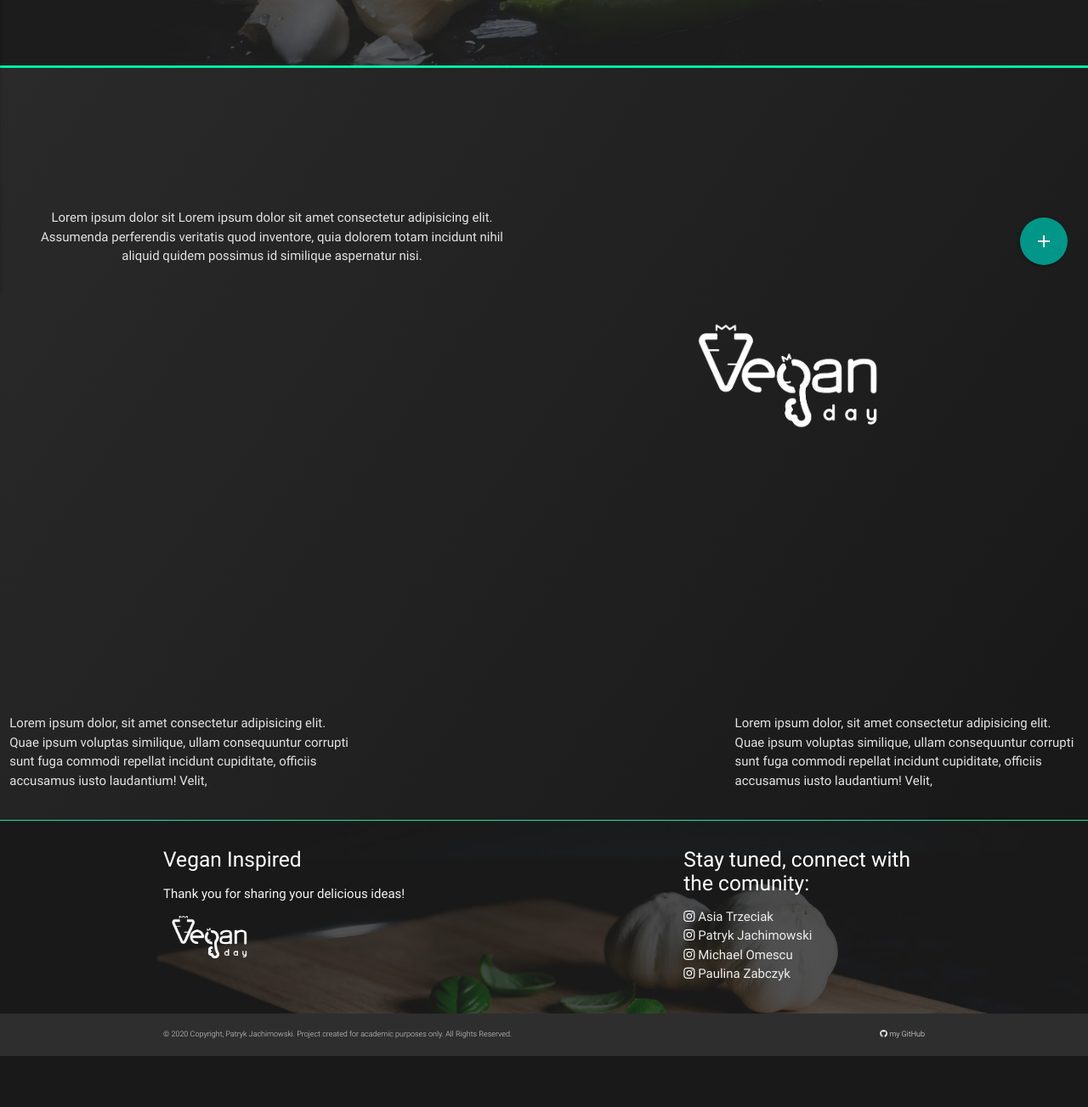
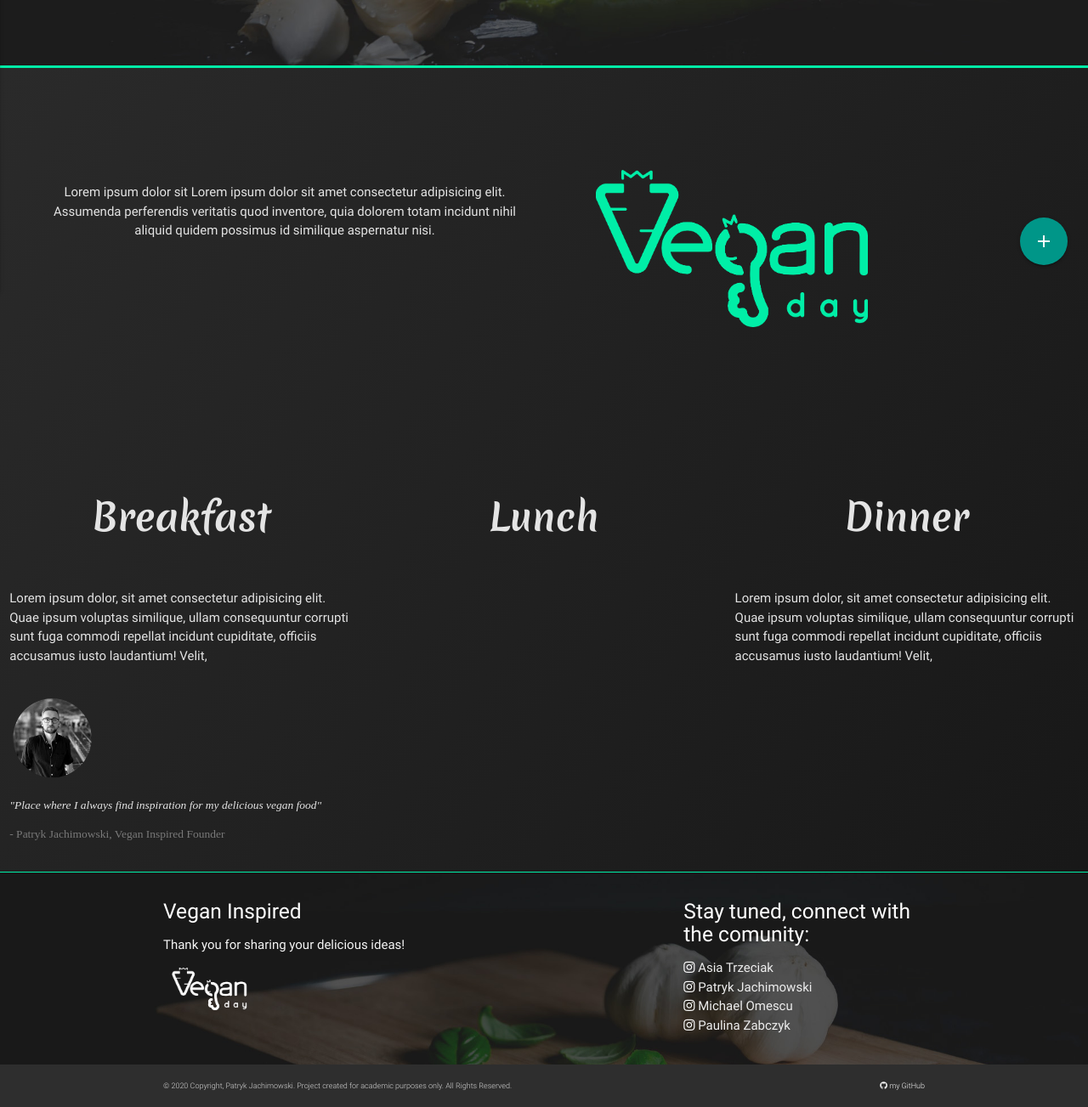
Before and after one commit to pjachimowski/vegan, a Flask app: page / in a window 1280 px wide. Shown: the part 516-1819 px from the top of the page at 85% size. Before the commit the page ends 1759 px from the top, so only its background shows below. Run offline with Flask 2, Linux system fonts and the light colour scheme; data that the repository does not hold is empty; some libraries are stand-ins or nearby versions.

Commit message:
accordion styled

```diff
--- a/static/css/style.css
+++ b/static/css/style.css
@@ -5,7 +5,7 @@ body {
 
 hr {
   height: 1px;
-  width: 70%;
+  width: 95%;
   color: #00eea7;
   background-color: #00eea7;
   border-color: #00eea7;
@@ -80,18 +80,17 @@ h3.centertxt {
 
 .how-to {
     text-align: center;
-    margin: 150px 20px;
+    margin: 120px 20px 120px 50px;
     align-content: center;
 }
 
 .how-to-logo {
-    background: url("/static/css/vegan_day.png");
+    background: url("/static/css/vegan_day_green.png");
     background-position: center;
     background-repeat: no-repeat;
     background-size: cover;
-    height: 125px;
-    width: 215px;
-    margin: 150px 20px 150px 150px;
+    height: 185px;
+    width: 320px;
 }
 
 
@@ -99,8 +98,9 @@ h3.centertxt {
 
 
 .collapsible-header {
-    margin-top: 5px;
+    margin-top: 0px;
     align-content: left;
+    height: 100px;
 }
 
 .btn-small {
@@ -114,6 +114,23 @@ h3.centertxt {
 a.card-btn {
     color: rgb(0, 0, 0) !important;
 }
+
+/*--- founder quote ------------*/
+
+.blockquote {
+    font-style: italic;
+    font-family: "sans-serif";
+    color: #e4e4e4;
+    font-size: 90%;
+}
+
+.founder {
+    font-family: "sans-serif";
+    color: #797979;
+    font-size: 90%;
+}
+
+
 
 /*----- Add Recipe -------------*/
 
--- a/templates/add_recipe.html
+++ b/templates/add_recipe.html
@@ -87,7 +87,7 @@
             <!--------------recipe button add----------------------->
             <div class="row">
                 <div class="button_cont">
-                    <button class="button_d" type="submit" name="action"> ADD <i class="material-icons right">playlist_add</i></button>
+                    <a class="button_d" type="submit" name="action"> ADD <i class="material-icons right">playlist_add</i></a>
                 </div>
             </div>
         </form>
--- a/templates/vegan_day.html
+++ b/templates/vegan_day.html
@@ -20,12 +20,12 @@
     </div>
 </div>
 <div class="row">
-    <div class="col s6">
+    <div class="col s12 l6">
         <div class="how-to">
             <p>Lorem ipsum dolor sit Lorem ipsum dolor sit amet consectetur adipisicing elit. Assumenda perferendis veritatis quod inventore, quia dolorem totam incidunt nihil aliquid quidem possimus id similique aspernatur nisi. </p>
         </div>
     </div>
-    <div class="col s6">
+    <div class="col s12 l6">
         <div class="how-to">
             <div class="how-to-logo"></div>
         </div>
@@ -37,22 +37,25 @@
 <div class="row">
 
     <div class="col s4">
+        <h3 class="centertxt"> Breakfast </h3>
         <p>Lorem ipsum dolor, sit amet consectetur adipisicing elit. Quae ipsum voluptas similique, ullam consequuntur corrupti sunt fuga commodi repellat incidunt cupiditate, officiis accusamus iusto laudantium! Velit, </p>
     </div>
 
     <div class="col s4">
+        <h3 class="centertxt"> Lunch </h3>
         <ul class="collapsible popout" data-collapsable="accordion">
             {% for recipe in recipes %}
             <li>
-                <div class="collapsible-header font-dark">
-
-                        <i class="material-icons">expand_more</i>
-
-
-                        <strong>{{recipe.recipe_name}}</strong>
-
+                <div class="collapsible-header font-dark"
+                style="
+                    background: url('{{recipe.recipe_image}}');
+                    background-position: center;
+                    background-repeat: no-repeat;
+                    background-size: cover;">
+                    <i class="material-icons">expand_more</i>
                 </div>
                 <div class="collapsible-body">
+                <strong>{{recipe.recipe_name}} : </strong> <hr>
                     <span>
                     {{recipe.recipe_description}}
                     </span>
@@ -63,9 +66,24 @@
     </div>
 
     <div class="col s4">
+    <h3 class="centertxt"> Dinner </h3>
         <p>Lorem ipsum dolor, sit amet consectetur adipisicing elit. Quae ipsum voluptas similique, ullam consequuntur corrupti sunt fuga commodi repellat incidunt cupiditate, officiis accusamus iusto laudantium! Velit, </p>
     </div>
 </div>
+<div class="row">
+    <div class="col s12">
+        <div class="centertxt">
+            <div class="d-block d-sm-block pj-image">
+		        <img src="/static/css/pj.jpg" height="100" width="100" alt="founder">
+            </div>
+            <p class="blockquote">"Place where I always find inspiration for my delicious vegan food"
+            </p>
+            <p class="founder"> - Patryk Jachimowski, Vegan Inspired Founder</p>
+        </div>
+    </div>
+</div>
+
+
 {% endblock %}
 
 <!-- </div>
```
